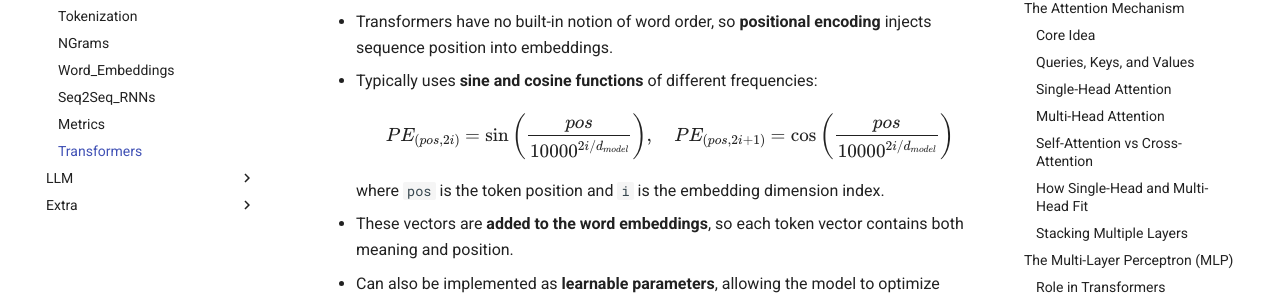
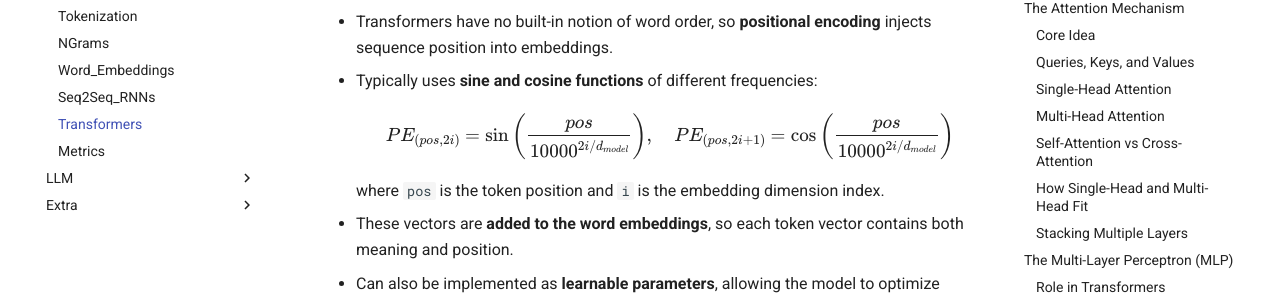
Before and after one commit to Medyan-Naser/machine_learning_projects, an MkDocs documentation site: the page built from docs/GenAI/transformers.md, in a window 1280 px wide and 900 px high. Shown: the part 364-663 px from the top of the window. Built offline with MkDocs 1.6.1 and Material for MkDocs 9.7.7, drawn with Linux system fonts in a browser that asks for light colours; part of the change alters nothing that is shown.

```diff
--- a/docs/GenAI/transformers.md
+++ b/docs/GenAI/transformers.md
@@ -45,6 +45,8 @@ Transformers can be built using **encoders**, **decoders**, or both. The choice
     - Question Answering (extractive QA)
     - Semantic similarity and search
 
+![Encoder](../assets/transformers/Encoder.png)
+
 ### Decoder-Only Models (e.g., GPT)
 - **Architecture:** Based only on the Transformer **decoder**.
 - **Attention:** Unidirectional (causal) – each token can only attend to tokens **before** it.
@@ -56,10 +58,14 @@ Transformers can be built using **encoders**, **decoders**, or both. The choice
     - Summarization and translation (when fine-tuned)
     - Autocomplete systems
 
+![Decoder](../assets/transformers/decoder.png)
+
 ### Encoder–Decoder Models (e.g., T5, BART)
 - Combine an **encoder** (understanding input) and a **decoder** (generating output).
 - More flexible, suitable for tasks that require both comprehension and generation.
 - **Common Use Cases:** Translation, abstractive summarization, text-to-text tasks.
+
+![Transformer](../assets/transformers/transformer.png)
 
 ---
 
--- a/mkdocs.yml
+++ b/mkdocs.yml
@@ -17,8 +17,8 @@ nav:
     - NGrams: GenAI/ngrams.md
     - Word_Embeddings: GenAI/embeddings.md
     - Seq2Seq_RNNs: GenAI/seq2seq_rnn.md
+    - Transformers: GenAI/transformers.md
     - Metrics: GenAI/metrics.md
-    - Transformers: GenAI/transformers.md
   - LLM:
     - Overview: LLM/LLM.md
     - BERT: LLM/BERT.md
```
Also changed, not shown: docs/assets/transformers/Encoder.png (added), docs/assets/transformers/decoder.png (added), docs/assets/transformers/decoder_RNN.png (added), docs/assets/transformers/transformer.png (added).
